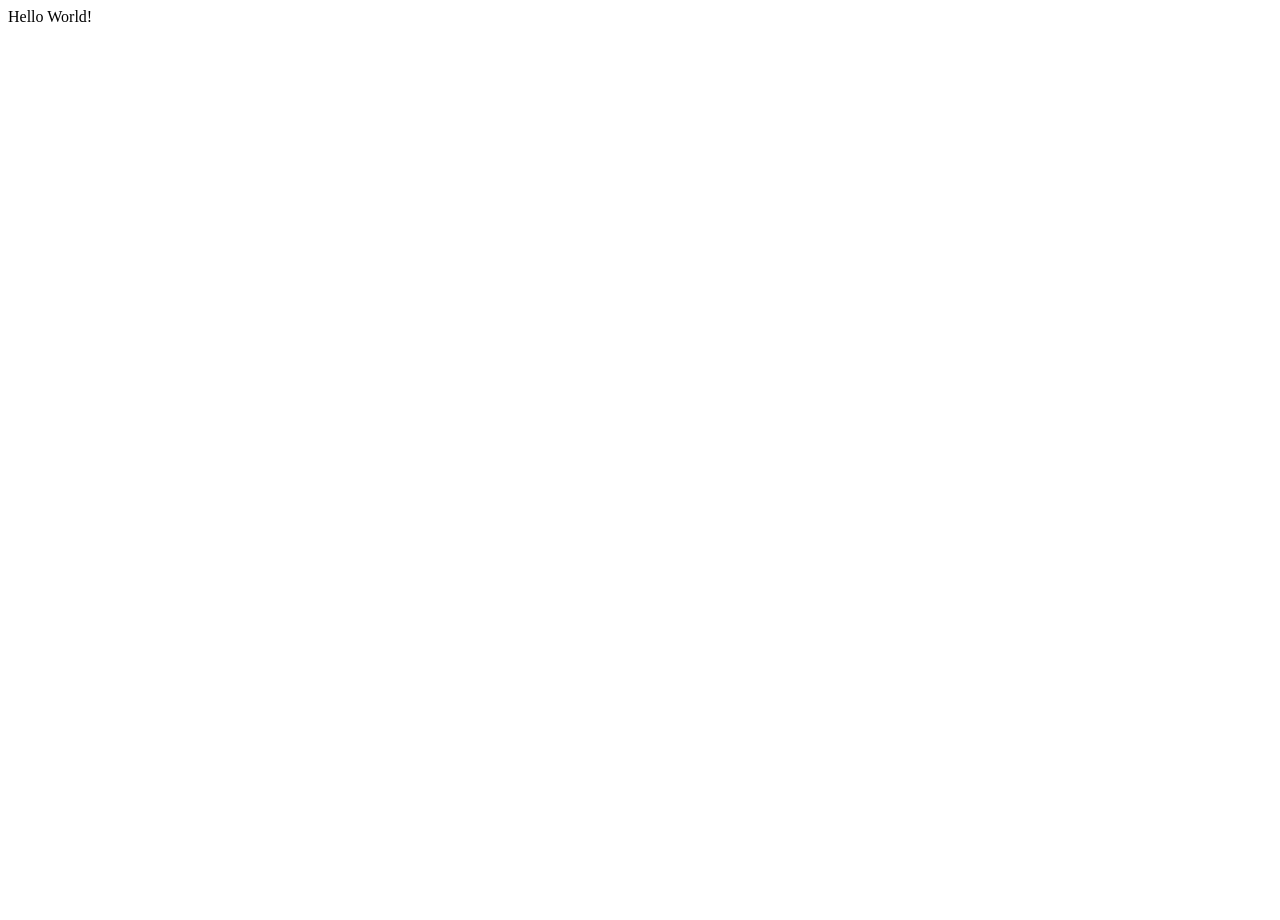
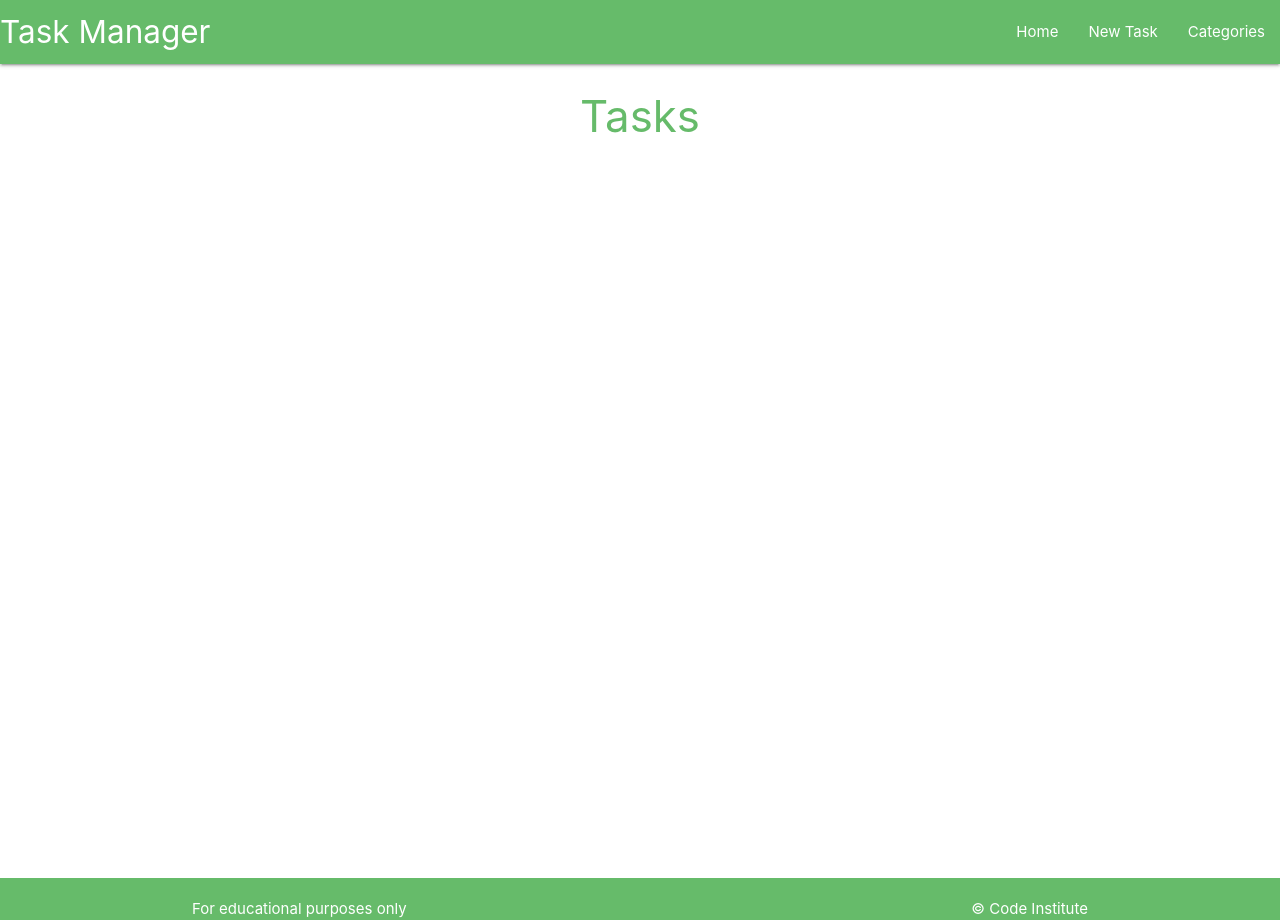
Before and after one commit to alexkisielewicz/task-manager, a Flask app: page / in a window 1280 px wide. Before the commit the page is almost empty. Run offline with Flask 3, Linux system fonts and the light colour scheme; some libraries are stand-ins or nearby versions.

Commit message:
following the lessons

```diff
--- a/run.py
+++ b/run.py
@@ -1,6 +1,6 @@
 import os
 from taskmanager import app
-from taskmanager import db
+# from taskmanager import db
 
 if __name__ == "__main__":
     app.run(
@@ -10,8 +10,9 @@ if __name__ == "__main__":
     )
 
 
-def create_tables(self):
-    with app.app_context():
-        db.create_all()
+# def create_tables(self):
+#     with app.app_context():
+#         db.create_all()
 
-create_tables(db)
+
+# create_tables(db)
--- a/taskmanager/models.py
+++ b/taskmanager/models.py
@@ -1,5 +1,8 @@
 
-from taskmanager import db
+from taskmanager import db, app
+from sqlalchemy import create_engine
+from sqlalchemy.orm import sessionmaker
+import os
 
 
 class Category(db.Model):
--- a/taskmanager/routes.py
+++ b/taskmanager/routes.py
@@ -1,8 +1,10 @@
 from flask import render_template
 from taskmanager import app, db
 from taskmanager.models import Category, Task
+# import created tables above
 
 
+# user will be taken to tasks page that extends base template
 @app.route("/")
 def home():
-    return render_template("base.html")
+    return render_template("tasks.html")
--- /dev/null
+++ b/taskmanager/static/css/style.css
@@ -0,0 +1,9 @@
+body {
+    display: flex;
+    min-height: 100vh;
+    flex-direction: column;
+  }
+
+  main {
+    flex: 1 0 auto;
+  }
--- /dev/null
+++ b/taskmanager/static/js/script.js
@@ -0,0 +1,11 @@
+document.addEventListener('DOMContentLoaded', function() {
+    // sidenav initialization
+    let sidenav = document.querySelectorAll('.sidenav');
+    M.Sidenav.init(elems, options);
+  });
+
+  // Or with jQuery
+
+  $(document).ready(function(){
+    $('.sidenav').sidenav();
+  });
--- a/taskmanager/templates/base.html
+++ b/taskmanager/templates/base.html
@@ -4,11 +4,54 @@
     <meta charset="UTF-8">
     <meta http-equiv="X-UA-Compatible" content="IE=edge">
     <meta name="viewport" content="width=device-width, initial-scale=1.0">
-    <title>Document</title>
+    <link rel="stylesheet" href="https://cdnjs.cloudflare.com/ajax/libs/materialize/1.0.0/css/materialize.min.css">
+    <link rel="stylesheet" href="{{ url_for('static', filename='css/style.css') }}">
+    <link rel="stylesheet" href="https://cdnjs.cloudflare.com/ajax/libs/font-awesome/6.3.0/css/all.min.css">
+    <title>Task Manager</title>
 </head>
+
 <body>
+    <header>
+        <nav class="green lighten-1">
+            <div class="nav-wrapper">
+                <a href="{{ url_for('home') }}" class="brand-logo">Task Manager</a>
+                <a href="#" data-target="mobile-demo" class="sidenav-trigger"><i class="fas fa-bars"></i></a>
+                <ul class="right hide-on-med-and-down">
+                    <li><a href="{{ url_for('home') }}">Home</a></li>
+                    <li><a href="">New Task</a></li>
+                    <li><a href="">Categories</a></li>
 
-    Hello World!
+                </ul>
+            </div>
+        </nav>
+
+        <ul class="sidenav" id="mobile-demo">
+            <li><a href="{{ url_for('home') }}">Home</a></li>
+            <li><a href="">New Task</a></li>
+            <li><a href="">Categories</a></li>
+        </ul>
+    </header>
+
+    <main class="container">
+        {% block content %}
+        {% endblock %}
+
+
+    </main>
+
+    <footer class="page-footer green lighten-1">
+        <div class="container">
+                For educational purposes only
+                <a class="white-text text-lighten-1 right" href="https://codeinstitute.net" target="_blank">&copy; Code Institute</a>
+            </div>
+        </div>
+    </footer>
+
+    <!-- jQuery-->
+    <script src="https://ajax.googleapis.com/ajax/libs/jquery/3.6.3/jquery.min.js"></script>
+    <!-- Compiled and minified JavaScript -->
+    <script src="https://cdnjs.cloudflare.com/ajax/libs/materialize/1.0.0/js/materialize.min.js"></script>
+    <script src="{{ url_for('static', filename='js/script.js') }}"></script>
 
 </body>
 </html>
--- /dev/null
+++ b/taskmanager/templates/tasks.html
@@ -0,0 +1,6 @@
+{% extends "base.html" %}
+{% block content %}
+<!-- everything extended from the base template will display on this page as well -->
+<h3 class="green-text text-lighten-1 center-align">Tasks</h3>
+
+{% endblock %}
```
